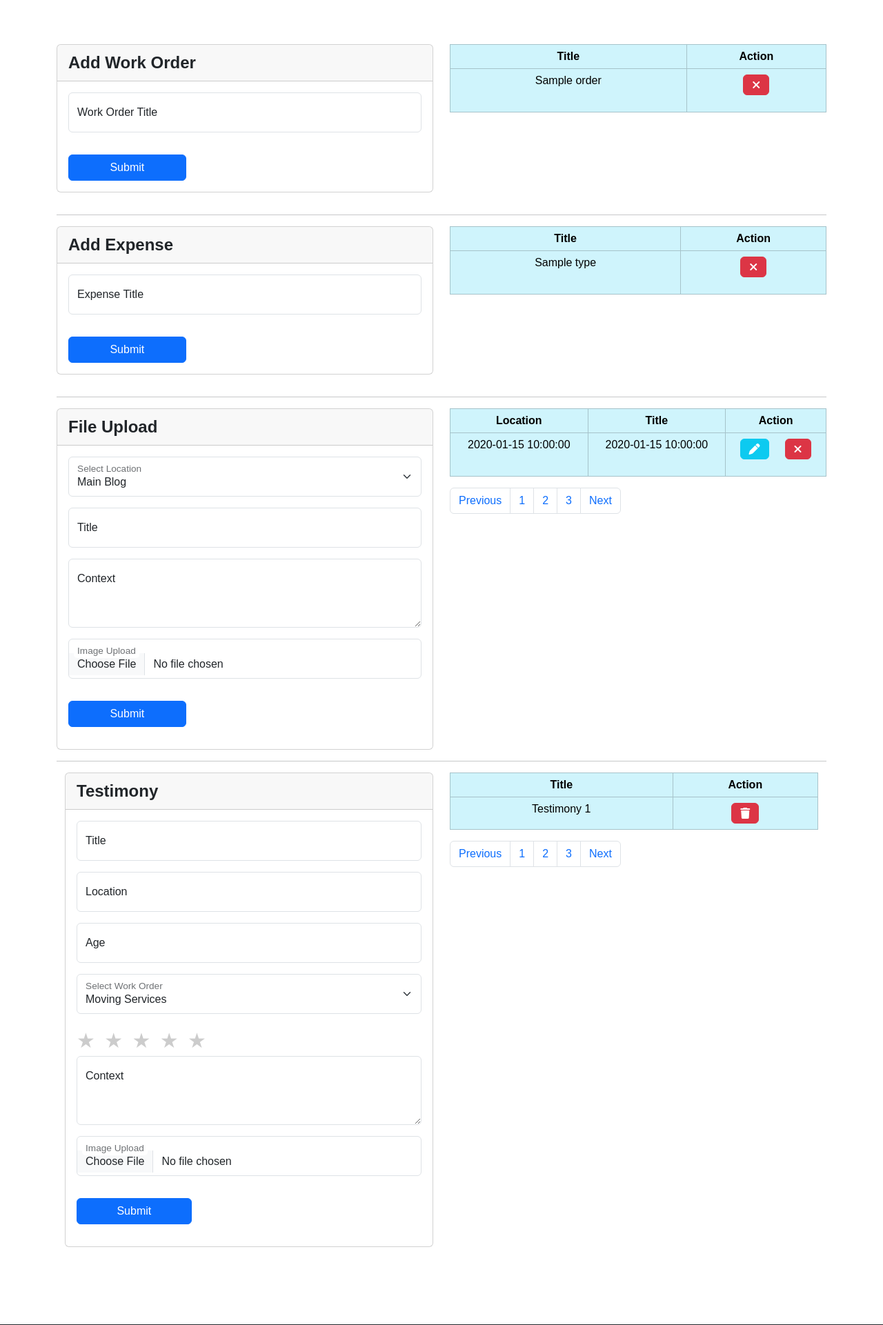
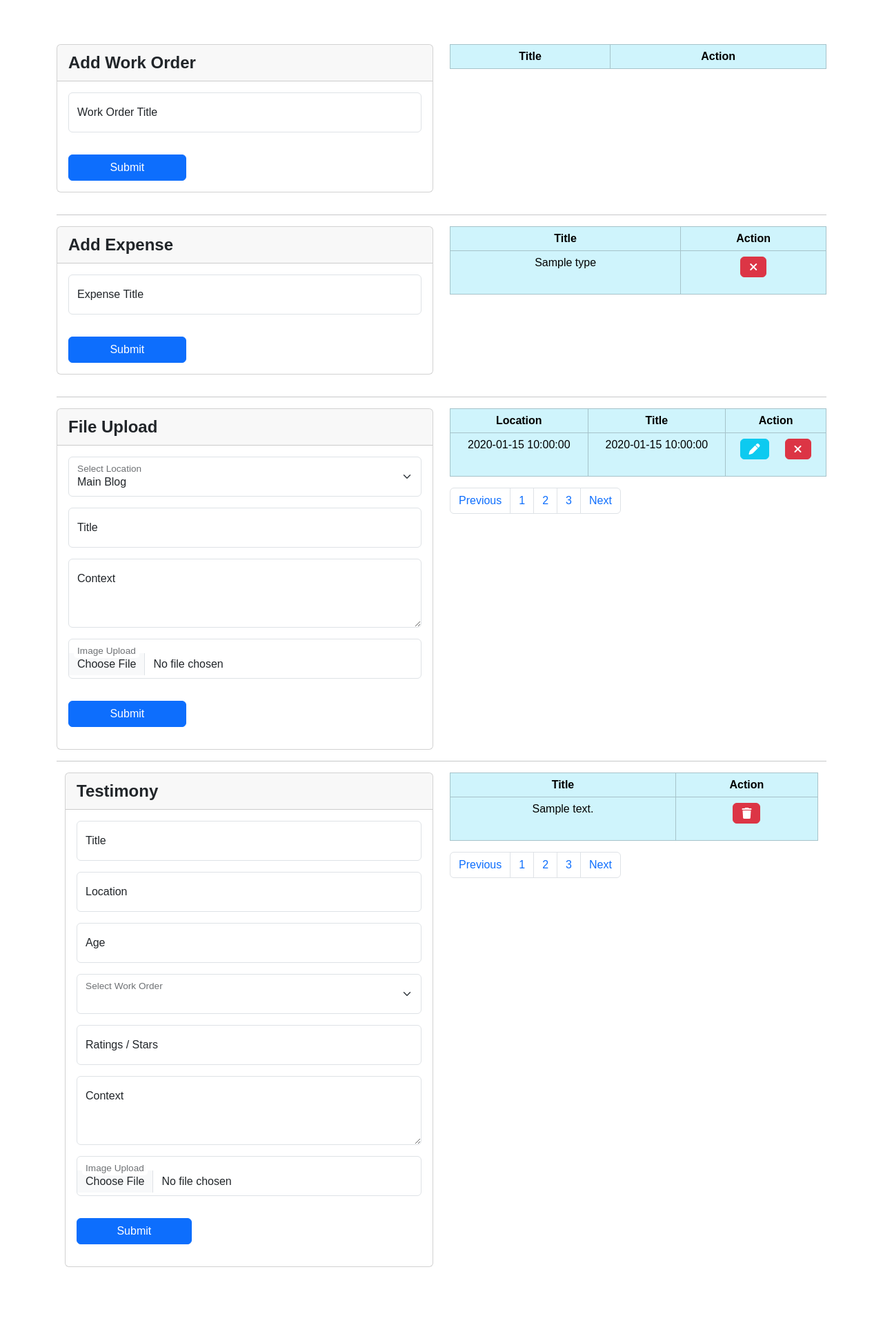
Before and after one commit to HeroDolot/hotaru, a PHP site: page /admin/fileupload.php in a window 1280 px wide. Shown: the part 152-2073 px from the top of the page at 69% size. Run offline with PHP 8.4, Linux system fonts and the light colour scheme; tables that the repository leaves empty or names only in its code hold one stand-in row (values such as "Sample post"); lists and menus that the app fills with data are empty; style sheets or scripts are compiled from the project's sources; some libraries are stand-ins or nearby versions.

Commit message:
some updates

```diff
--- a/admin/fileupload.php
+++ b/admin/fileupload.php
@@ -2,6 +2,35 @@
 <?php
 session_start();
 include("../connection.php");
+
+if (isset($_POST["delete_review"])){
+    $review_id = mysqli_real_escape_string($conn,$_POST["review_id"]);
+    mysqli_query($conn,"DELETE FROM reviews WHERE review_id = $review_id");
+    if (mysqli_affected_rows($conn) == 1){
+        header("location:./fileupload.php?success=Review has been deleted!");
+    } else {
+        header("location:./fileupload.php?error=Review failed to delete!");
+    }
+}
+
+if (isset($_POST["submit_review"])) {
+
+    $title = mysqli_real_escape_string($conn, $_POST["title"]);
+    $location = mysqli_real_escape_string($conn, $_POST["location"]);
+    $age = mysqli_real_escape_string($conn, $_POST["age"]);
+    $star = mysqli_real_escape_string($conn, $_POST["star"]);
+    $context = mysqli_real_escape_string($conn, $_POST["context"]);
+    $image = mysqli_real_escape_string($conn, $_POST["image"]);
+    $service = mysqli_real_escape_string($conn, $_POST["service"]);
+
+
+    mysqli_query($conn, "INSERT INTO reviews (review_title,review_location,review_age,review_star,review_context,review_image,review_service) VALUES('$title','$location','$age',$star,'$context','$image',$service)");
+    if (mysqli_affected_rows($conn) == 1) {
+        header("location:./fileupload.php?success=Review has been added");
+    } else {
+        header("location:./fileupload.php?error=Failed to add review");
+    }
+}
 
 if (isset($_POST["submit_update"])) {
     // var_dump($_POST);
@@ -53,7 +82,7 @@ if (isset($_POST["submit_wo"])) {
 
 if (isset($_POST["delete_wo"])) {
     $work_id = mysqli_real_escape_string($conn, $_POST["wo_id"]);
-    mysqli_query($conn, "DELETE FROM work_order WHERE work_id = $work_id");
+    mysqli_query($conn, "UPDATE work_order SET is_deleted = 1 WHERE work_id = $work_id");
     if (mysqli_affected_rows($conn) == 1) {
         header("location:./fileupload.php?success=Work order deleted");
     } else {
@@ -73,7 +102,7 @@ if (isset($_POST["submit_expense"])) {
 
 if (isset($_POST["delete_expense"])) {
     $expense_id = mysqli_real_escape_string($conn, $_POST["expense_id"]);
-    mysqli_query($conn, "DELETE FROM expense_type WHERE expense_id = $expense_id");
+    mysqli_query($conn, "UPDATE expense_type SET is_deleted = 1 WHERE expense_id = $expense_id");
     if (mysqli_affected_rows($conn) == 1) {
         header("location:./fileupload.php?success=Expense deleted");
     } else {
@@ -146,7 +175,7 @@ include './components/navbar.php';
                 </thead>
                 <tbody>
                     <?php
-                    $result = mysqli_query($conn, "SELECT * FROM work_order");
+                    $result = mysqli_query($conn, "SELECT * FROM work_order WHERE is_deleted = 0");
                     while ($row = $result->fetch_assoc()) :
                     ?>
                         <tr>
@@ -249,7 +278,7 @@ include './components/navbar.php';
                         <!-- <div id="fileUploadDescriptionContainer"></div> -->
                         <div class="form-floating mb-3">
                             <!-- Image input for manual uploading -->
-                            <input type="file" onchange="previewFile()" required class="form-control" id="fileUploadImage" required>
+                            <input type="file" accept="image/*" onchange="previewFile()" required class="form-control" id="fileUploadImage" required>
                             <input type="hidden" name="update_image" id="update_image">
                             <label for="fileUploadImage">Image Upload</label>
 
@@ -359,63 +388,60 @@ include './components/navbar.php';
                     <div class="card-header fw-bolder fs-4">Testimony</div>
                     <div class="card-body">
                         <form method="POST">
-                            <div class="form-floating mb-3" style="display: none;">
-                                <select class="form-select" name="update_location" required id="floatingSelect" aria-label="Floating label select example">
-                                    <option selected value="Testimony">Testimony</option>
-                                </select>
-                                <label for="floatingSelect">File Location</label>
-                            </div>
                             <div class="mb-3 form-floating">
-                                <input type="text" class="form-control" required placeholder="Location" required>
+                                <input type="text" class="form-control" name="title" required placeholder="Location" required>
                                 <label for="testimonyTitle">Title</label>
                             </div>
                             <div class="mb-3 form-floating">
-                                <input type="text" class="form-control" required placeholder="Location" required>
+                                <input type="text" class="form-control" name="location" required placeholder="Location" required>
                                 <label for="testimonyLocation">Location</label>
                             </div>
                             <div class="mb-3 form-floating">
-                                <input type="text" class="form-control" required placeholder="Age" required>
+                                <input type="text" class="form-control" name="age" required placeholder="Age" required>
                                 <label for="testimonyAge">Age</label>
                             </div>
                             <div class="mb-3 form-floating">
-                                <select class="form-select" required id="floatingSelect" aria-label="Floating label select example">
-                                    <option selected value="Testimony">Moving Services</option>
+                                <select class="form-select" required id="floatingSelect" name="service" aria-label="Floating label select example">
+                                    <?php
+                                    $result = mysqli_query($conn, "SELECT * FROM work_order WHERE is_deleted = 0");
+                                    while ($row = $result->fetch_assoc()) {
+                                        echo '<option value="' . $row["work_id"] . '">' . $row["work_name"] . '</option>';
+                                    }
+                                    ?>
                                 </select>
                                 <label for="floatingSelect">Select Work Order</label>
                             </div>
-                            <div class="rating">
-                                <span class="star" data-rating="1">&#9733;</span>
-                                <span class="star" data-rating="2">&#9733;</span>
-                                <span class="star" data-rating="3">&#9733;</span>
-                                <span class="star" data-rating="4">&#9733;</span>
-                                <span class="star" data-rating="5">&#9733;</span>
+                            <div class="mb-3 form-floating">
+                                <input type="number" class="form-control" name="star" min="1" max="5" required placeholder="stars" required>
+                                <label for="testimonyTitle">Ratings / Stars</label>
                             </div>
+                            <input type="hidden" name="stars" id="star_rating">
                             <div class="mb-3 form-floating">
-                                <textarea class="form-control" required placeholder="Context" name="update_description" style="height: 100px"></textarea>
+                                <textarea class="form-control" required placeholder="Context" name="context" style="height: 100px"></textarea>
                                 <label for="floatingTextarea2">Context</label>
                             </div>
 
                             <div class="form-floating mb-3">
                                 <!-- Image input for manual uploading -->
-                                <input type="file" onchange="previewFile()" required class="form-control" id="fileUploadImage" required>
-                                <input type="hidden" name="update_image" id="update_image">
+                                <input type="file" accept="image/*" onchange="previewFile1()" required class="form-control" id="fileUploadImage1" required>
+                                <input type="hidden" name="image" id="imagedata">
                                 <label for="fileUploadImage">Image Upload</label>
 
                                 <script>
-                                    function previewFile() {
-                                        const fileInput = document.getElementById('fileUploadImage');
+                                    function previewFile1() {
+                                        const fileInput = document.getElementById('fileUploadImage1');
                                         const file = fileInput.files[0];
                                         const reader = new FileReader();
 
                                         reader.onloadend = function() {
-                                            document.getElementById("update_image").value = reader.result;;
+                                            document.getElementById("imagedata").value = reader.result;;
                                         }
 
                                         reader.readAsDataURL(file);
                                     }
                                 </script>
                             </div>
-                            <button type="submit" name="submit_update" class="btn btn-primary mt-3 col-md-4 col-5">Submit</button>
+                            <button type="submit" name="submit_review" class="btn btn-primary mt-3 col-md-4 col-5">Submit</button>
                         </form>
                     </div>
                 </div>
@@ -427,12 +453,22 @@ include './components/navbar.php';
                         <th>Action</th>
                     </thead>
                     <tbody>
-                        <tr>
-                            <td>Testimony 1</td>
-                            <td><button class="btn btn-danger">
-                                    <li class="fas fa-trash"></li>
-                            </td></button>
-                        </tr>
+                        <?php
+                        $result = mysqli_query($conn, "SELECT * FROM reviews");
+                        while ($row = $result->fetch_assoc()) :
+                        ?>
+                            <tr>
+                                <td><?php echo $row["review_title"] ?></td>
+                                <td>
+                                    <form method="POST">
+                                        <input type="hidden" name="review_id" value="<?php echo $row["review_id"] ?>">
+                                        <button type="submit" name="delete_review" class="btn btn-danger">
+                                            <li class="fas fa-trash"></li>
+                                        </button>
+                                    </form>
+                                </td>
+                            </tr>
+                        <?php endwhile ?>
                     </tbody>
                 </table>
                 <nav aria-label="Page navigation example">
@@ -454,55 +490,6 @@ include './components/navbar.php';
 include './includes/footer.php';
 ?>
 
-<script>
-    document.addEventListener('DOMContentLoaded', function() {
-        const stars = document.querySelectorAll('.star');
-        const selectedRatingElement = document.getElementById('selectedRating');
-        let selectedRating = 0;
-
-        stars.forEach(star => {
-            star.addEventListener('click', () => {
-                const rating = parseFloat(star.getAttribute('data-rating'));
-
-                // Check if the clicked star is already selected as a half-star
-                if (rating === selectedRating - 0.5) {
-                    selectedRating = Math.floor(selectedRating);
-                } else {
-                    selectedRating = rating;
-                }
-
-                updateRating(selectedRating);
-            });
-
-            star.addEventListener('mouseover', () => {
-                const rating = parseFloat(star.getAttribute('data-rating'));
-                highlightStars(rating);
-            });
-
-            star.addEventListener('mouseout', () => {
-                resetStars();
-                highlightStars(selectedRating);
-            });
-        });
-
-        function highlightStars(rating) {
-            stars.forEach((star, index) => {
-                if (index < rating) {
-                    star.classList.add('active');
-                } else {
-                    star.classList.remove('active');
-                }
-            });
-        }
-
-        function resetStars() {
-            stars.forEach(star => {
-                star.classList.remove('active');
-            });
-        }
-
-    });
-</script>
 <!-- <script>
     document.addEventListener('DOMContentLoaded', function() {
         var select = document.getElementById('floatingSelect');
```
Also changed, not shown: index.php (+35 -11 lines).
